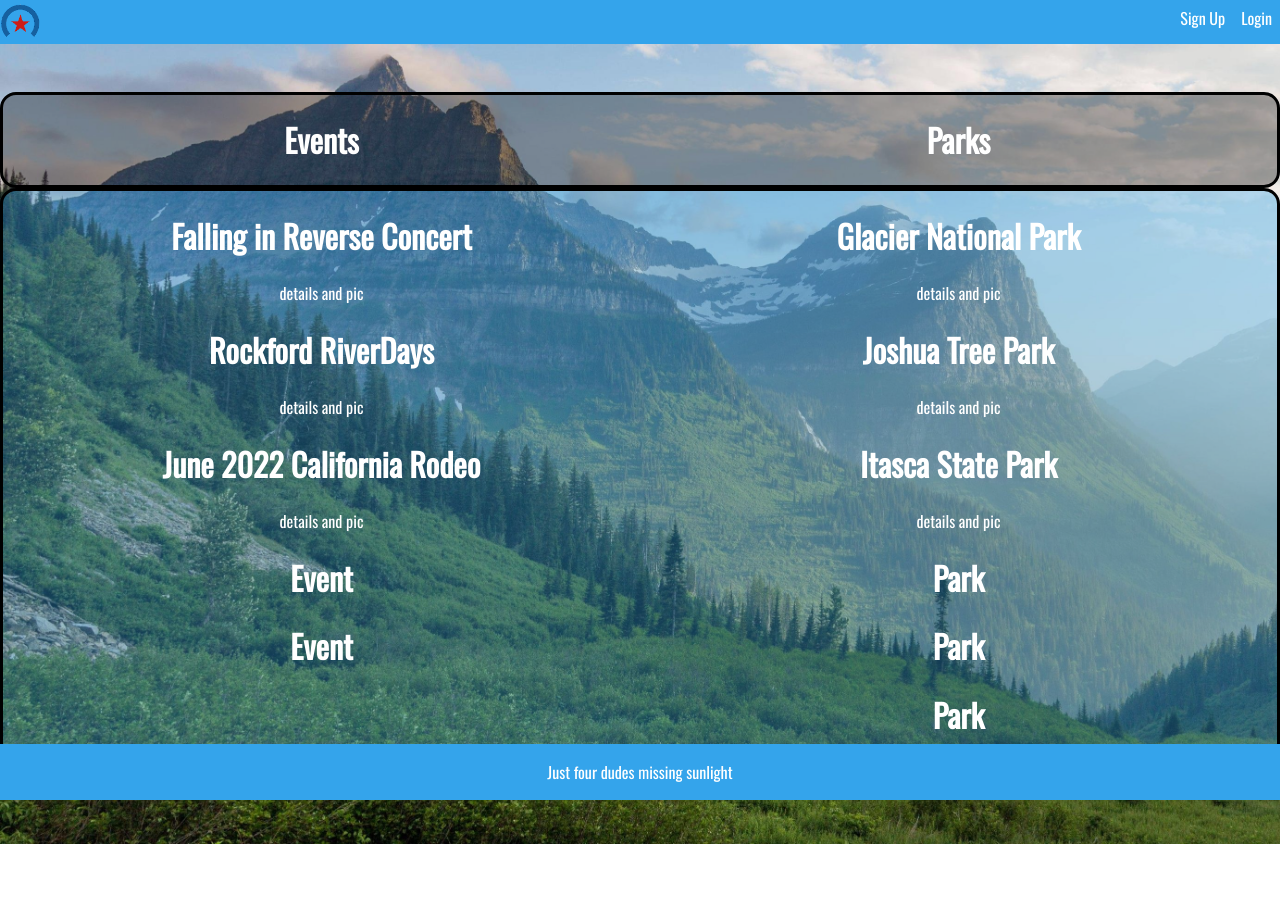
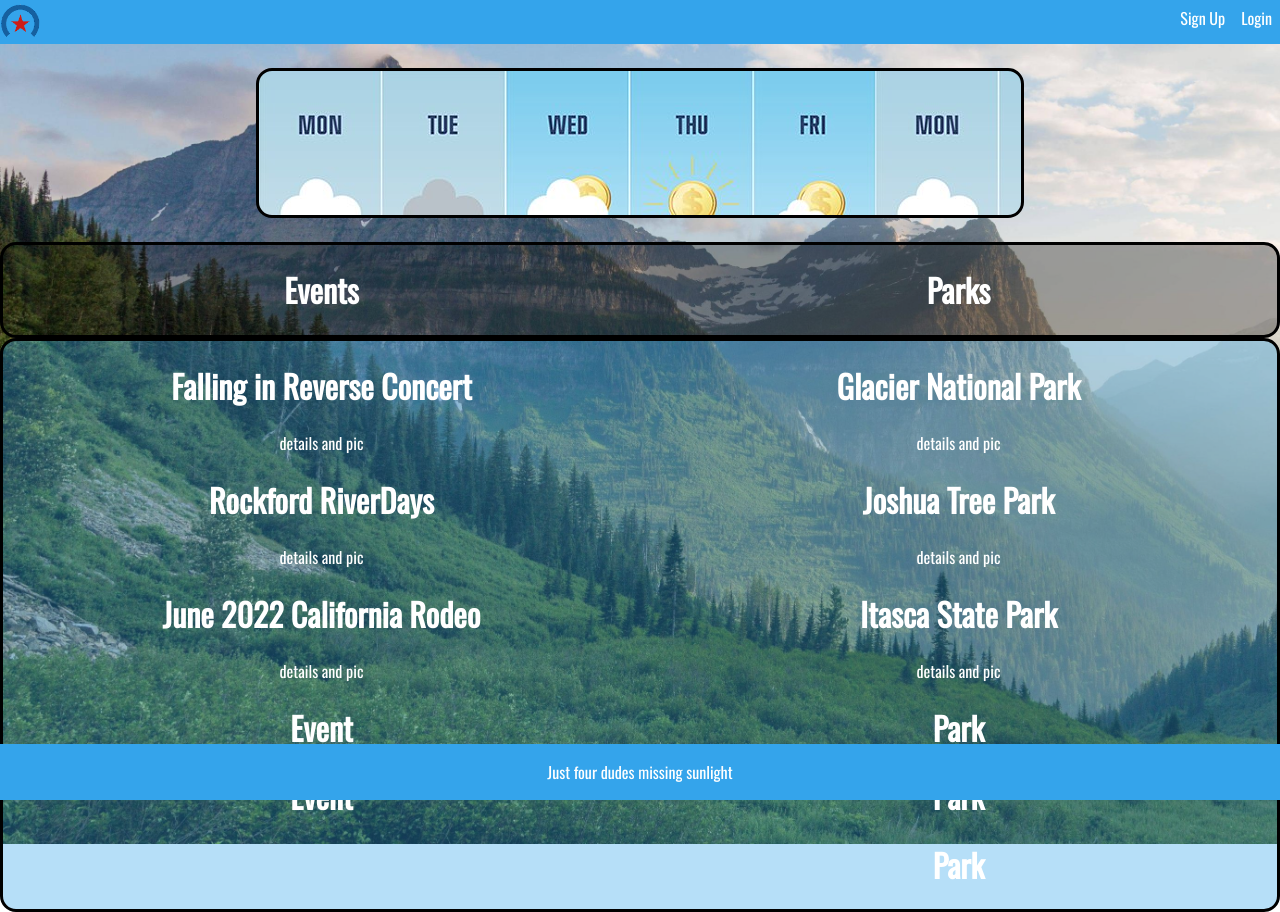
Before and after one commit to Jonathan-Sandifer/All-Star-Events, a React (Create React App) app in the folder ghi/: page /EventsParks in a window 1280 px wide. Before the commit the page ends 852 px from the top, so only its background shows below. Built offline with nearby package versions, Linux system fonts and the light colour scheme; no server answers.

Commit message:
design idea for eventsparks

```diff
--- a/ghi/src/components/EventsParks.js
+++ b/ghi/src/components/EventsParks.js
@@ -5,6 +5,14 @@ function EventsParks() {
     return (
       <div className="events-parks">
         <br />
+        <div className="weather">
+          <br />
+          <br />
+          <br />
+          <br />
+          <br />
+          <br />
+        </div>
         <br />
         <div className="row">
             <div className="column">
--- a/ghi/src/index.css
+++ b/ghi/src/index.css
@@ -352,3 +352,13 @@ li {
   border: 3px solid rgb(0, 0, 0);
   background-color: #34a5eb5b;
 }
+
+.weather {
+  background-image: url("./images/weather.jpg");
+  border-image-width: auto;
+  border-radius: 16px 16px 16px 16px;
+  border: 3px solid rgb(0, 0, 0);
+  margin-left: 20%;
+  margin-right: 20%;
+
+}
```
Also changed, not shown: ghi/src/images/weather.jpg (added).
